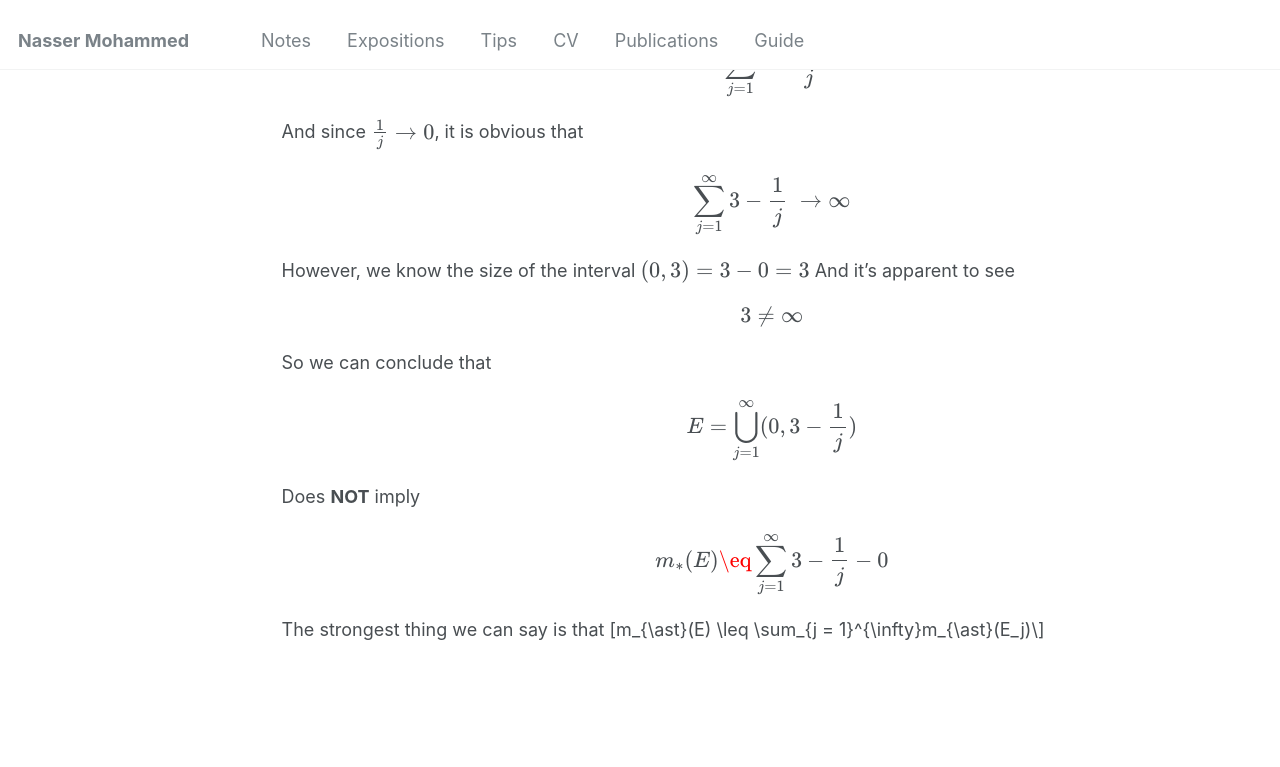
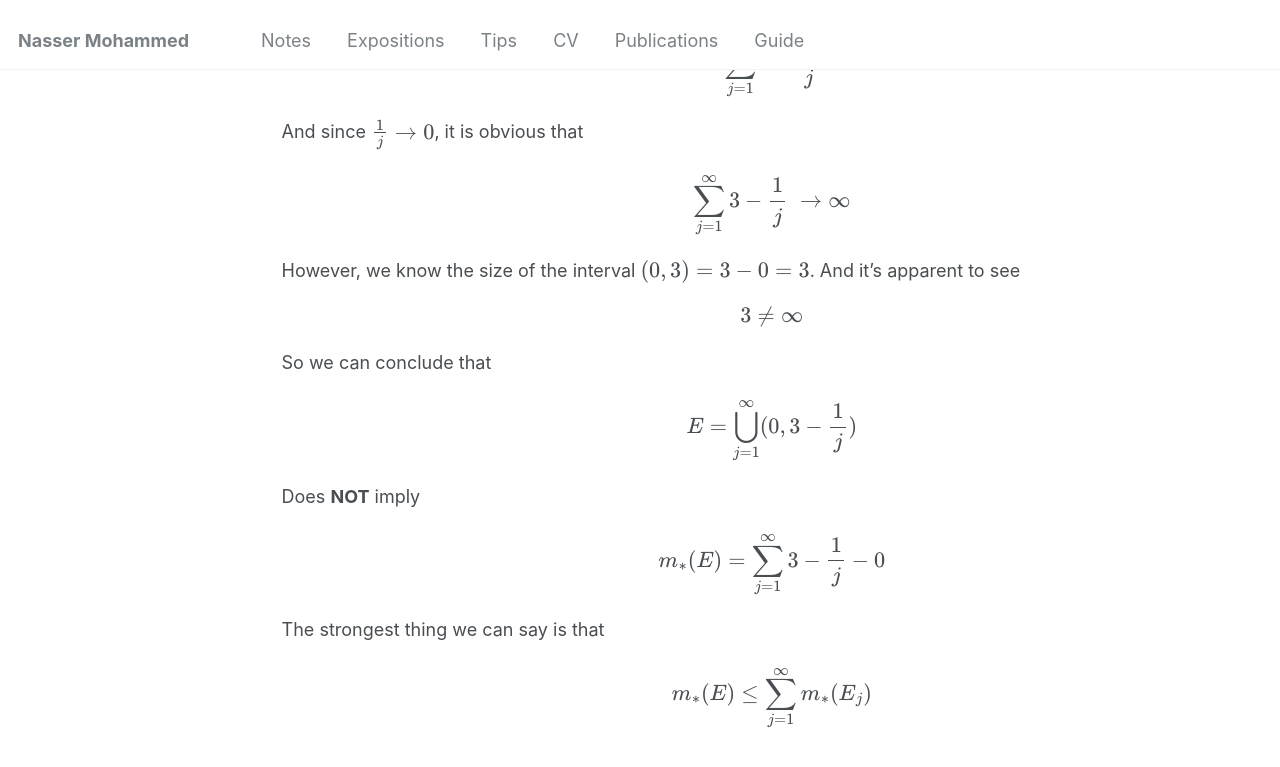
Before and after one commit to Nasser-Mohammed/Nasser-Mohammed.github.io, a Jekyll site: the page built from _pages/notes/analysis/lebesguemeas.md, in a window 1280 px wide and 900 px high, scrolled down 2950 px. Shown: the top 767 px of the window. Built offline with Jekyll 4.4.1, drawn with Linux system fonts in a browser that asks for light colours.

Commit message:
Update lebesguemeas.md

```diff
--- a/_pages/notes/analysis/lebesguemeas.md
+++ b/_pages/notes/analysis/lebesguemeas.md
@@ -54,11 +54,11 @@ However, \\[m_{\ast}(E) \neq \sum_{j = 1}^{\infty}3 - \frac{1}{j} - 0\\]
 If we consider the sum, it simplifies to \\[\sum_{j = 1}^{\infty}3 - \frac{1}{j}\\]
 And since \\(\frac{1}{j} \rightarrow 0\\), it is obvious that \
 \\[\sum_{j = 1}^{\infty}3 - \frac{1}{j}\ \rightarrow \infty\\]
-However, we know the size of the interval \\((0,3) = 3 - 0 = 3\\)
+However, we know the size of the interval \\((0,3) = 3 - 0 = 3\\).
 And it's apparent to see \\[3 \neq \infty\\]
 So we can conclude that
 \\[E = \bigcup_{j = 1}^{\infty}(0, 3-\frac{1}{j})\\]
 Does **NOT** imply
-\\[m_{\ast}(E) \eq \sum_{j = 1}^{\infty}3 - \frac{1}{j} - 0\\]
+\\[m_{\ast}(E) = \sum_{j = 1}^{\infty}3 - \frac{1}{j} - 0\\]
 The strongest thing we can say is that
-[m_{\ast}(E) \leq \sum_{j = 1}^{\infty}m_{\ast}(E_j)\\]
+\\[m_{\ast}(E) \leq \sum_{j = 1}^{\infty}m_{\ast}(E_j)\\]
```
